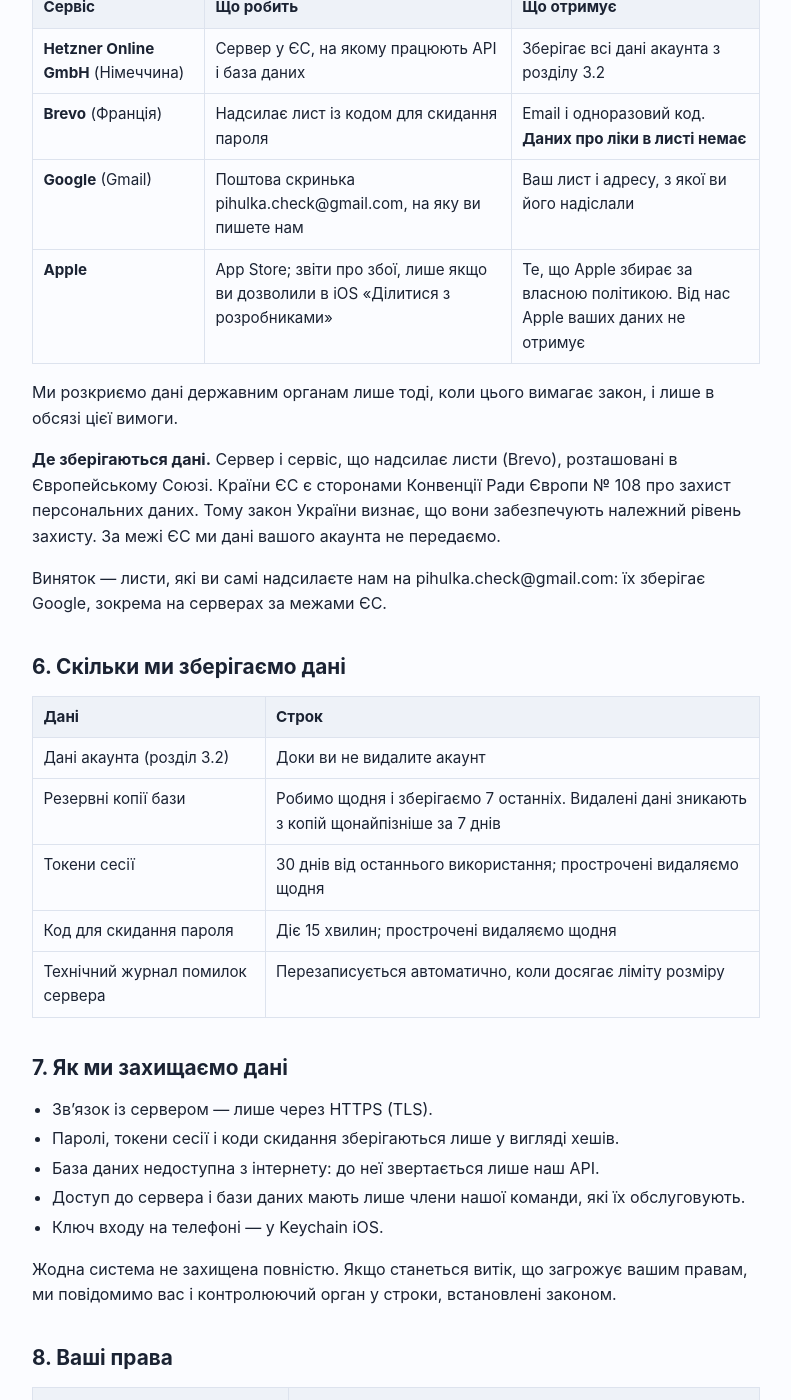
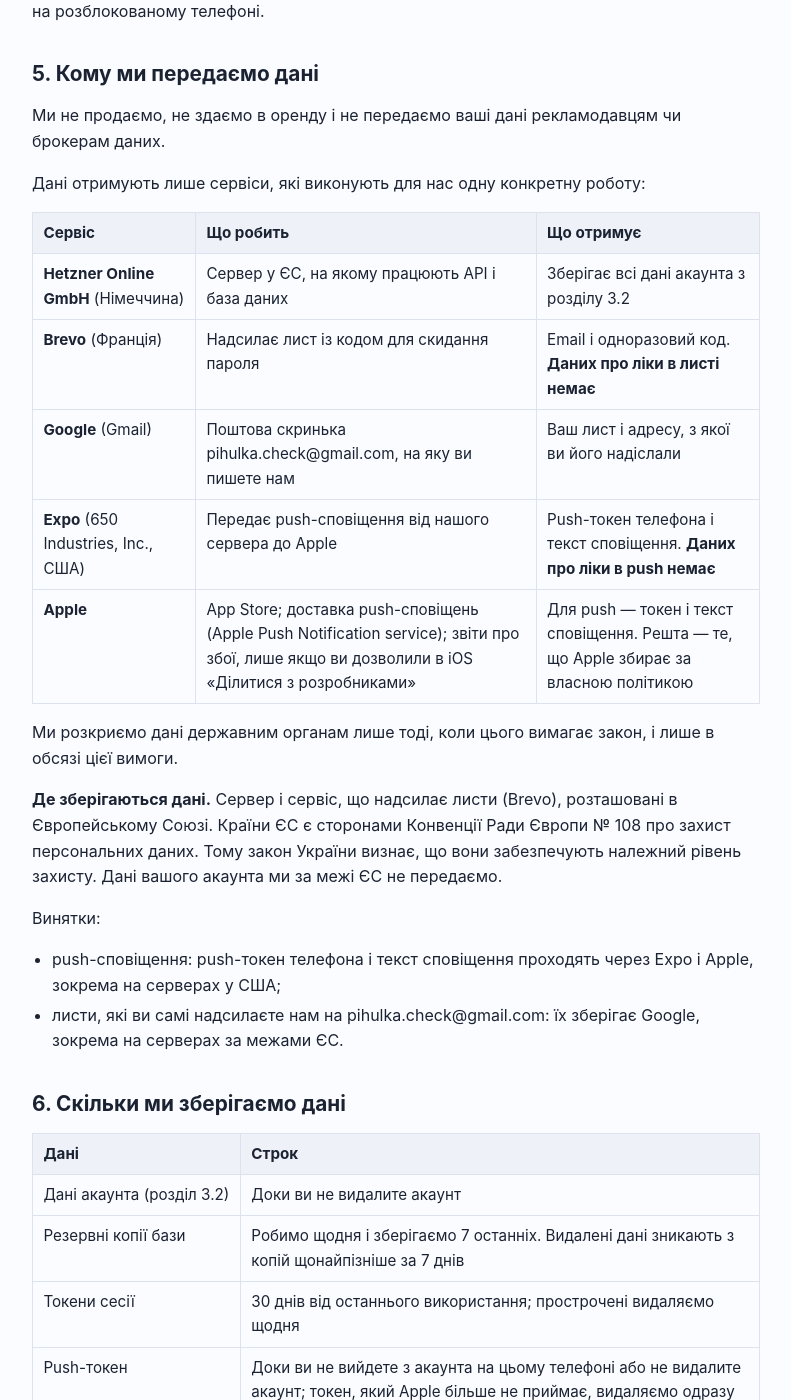
Before and after one commit to ybondur/pihulka-check-site, a Jekyll site: the page built from uk/privacy.md, in a window 1280 px wide and 1400 px high, scrolled down 3427 px. Shown: the whole window, without its empty margins (244-1035 px from the left). Built offline with Jekyll 4.4.1, drawn with Linux system fonts in a browser that asks for light colours; some of the changed text lies outside the part shown.

Commit message:
The policy says how push notifications reach the phone, through Expo and Apple
- With an account and notifications allowed, the app hands the server the
  phone's Expo push token, and the server can push to the account's phones
  (today only the test push the person asks for). The policy now lists the
  token in 3.2 and its retention in 6, says sign-out removes it, and names
  Expo (650 Industries, USA) and Apple's APNs as what carries the push.
- "Apple receives none of your data from us" and "we don't transfer account
  data outside the EU" are no longer true for push, so both say so.
- New version 2026-11-28; the app sends the same date as the consent version.

Co-Authored-By: Claude Opus 5.5 <noreply@anthropic.com>

```diff
--- a/_config.yml
+++ b/_config.yml
@@ -4,10 +4,10 @@ support_email: pihulka.check@gmail.com
 # The privacy policy's version: the date the app sends as `user_consent.version`
 # (pihulka-check-mobile `src/libs/authentication/legal.ts`). A new version is a
 # new date here, the same date in the app, and the words for it below.
-privacy_version: "2026-11-14"
+privacy_version: "2026-11-28"
 privacy_version_date:
-  uk: 14 листопада 2026 року
-  en: 14 November 2026
+  uk: 28 листопада 2026 року
+  en: 28 November 2026
 # Links between pages are relative, so the site works at any address:
 # <owner>.github.io/<repo>/ now, our own domain later.
 markdown: kramdown
--- a/uk/privacy.md
+++ b/uk/privacy.md
@@ -18,6 +18,7 @@ alt_label: English
 - **Без акаунта все лишається на вашому телефоні.** Ми не отримуємо ні ліків, ні розкладу, ні журналу прийомів.
 - **З акаунтом ми зберігаємо копію на своєму сервері**, щоб розклад не загубився після перевстановлення або на новому телефоні.
 - **Нагадування ставить сам телефон.** Вони працюють без інтернету і без нашого сервера.
+- **Push-сповіщення від сервера — лише з акаунтом і з вашого дозволу на сповіщення.** Їх доставляють Expo (США) і Apple. Даних про ліки в них немає.
 - **Ні реклами, ні аналітики, ні трекерів.** Ми не продаємо і не передаємо ваші дані рекламодавцям.
 - **Акаунт можна видалити в застосунку.** З сервера дані зникають одразу, з резервних копій — щонайпізніше за 7 днів.
 
@@ -36,7 +37,8 @@ Pihulka Check створює і підтримує невелика команд
 Pihulka Check нагадує про прийом ліків і повторює нагадування, доки ви не відповісте.
 
 - Нагадування — це локальні сповіщення iOS. Їх планує сам телефон, тому вони не проходять через наш сервер і через сервери Apple.
-- Сервер потрібен лише для двох речей: резервної копії і синхронізації між вашими телефонами. Без акаунта застосунок до нього не звертається.
+- Сервер потрібен для резервної копії і синхронізації між вашими телефонами. Без акаунта застосунок до нього не звертається.
+- З акаунтом сервер може надіслати push-сповіщення на ваші телефони — зараз лише тестове, яке ви просите самі. Нагадування про прийом від цього не залежать.
 
 ## 3. Які дані ми обробляємо
 
@@ -57,6 +59,7 @@ Pihulka Check нагадує про прийом ліків і повторює
 | **Розклад:** дні, часи, дати початку і кінця курсу, налаштування повторів | Те саме | **Ваша явна згода** |
 | **Журнал прийомів:** прийнято, пропущено, відкладено чи залишено без відповіді; коли це сталося і в якому часовому поясі | Історія і відсоток дотримання на всіх ваших телефонах | **Ваша явна згода** |
 | **Налаштування нагадувань:** інтервал і тривалість повторів, час відкладання, звук | Однакова поведінка на всіх телефонах | Виконання договору |
+| **Push-токен** телефона і платформа (iOS) — лише якщо ви увійшли і дозволили сповіщення | Надсилати push-сповіщення на ваші телефони | Виконання договору |
 | **Згоди:** який документ ви прийняли, яку версію, коли і якою мовою | Довести, що згоду було надано | Юридичний обов'язок |
 | **Технічні дані входу:** хеші токенів сесії, хеш одноразового коду для скидання пароля | Безпека акаунта | Законний інтерес (захист акаунта) |
 
@@ -90,7 +93,7 @@ Pihulka Check нагадує про прийом ліків і повторює
 
 - Ліки, розклад, налаштування і журнал прийомів за останні 90 днів зберігаються у сховищі застосунку на телефоні. Старіша історія завантажується з сервера, коли ви відкриваєте екран «Історія».
 - Ключ входу в акаунт зберігається у Keychain iOS.
-- Коли ви **виходите з акаунта**, ці дані залишаються на телефоні, і нагадування працюють далі. Щоб прибрати їх із телефону, видаліть застосунок.
+- Коли ви **виходите з акаунта**, ці дані залишаються на телефоні, і нагадування працюють далі. Щоб прибрати їх із телефону, видаліть застосунок. Push-токен цього телефона ми при виході прибираємо з сервера.
 
 **Сповіщення на заблокованому екрані.** Текст нагадування містить назву ліків. Якщо не хочете, щоб її бачили інші, у налаштуваннях сповіщень iOS увімкніть показ мініатюр лише на розблокованому телефоні.
 
@@ -105,13 +108,17 @@ Pihulka Check нагадує про прийом ліків і повторює
 | **Hetzner Online GmbH** (Німеччина) | Сервер у ЄС, на якому працюють API і база даних | Зберігає всі дані акаунта з розділу 3.2 |
 | **Brevo** (Франція) | Надсилає лист із кодом для скидання пароля | Email і одноразовий код. **Даних про ліки в листі немає** |
 | **Google** (Gmail) | Поштова скринька {{ site.support_email }}, на яку ви пишете нам | Ваш лист і адресу, з якої ви його надіслали |
-| **Apple** | App Store; звіти про збої, лише якщо ви дозволили в iOS «Ділитися з розробниками» | Те, що Apple збирає за власною політикою. Від нас Apple ваших даних не отримує |
+| **Expo** (650 Industries, Inc., США) | Передає push-сповіщення від нашого сервера до Apple | Push-токен телефона і текст сповіщення. **Даних про ліки в push немає** |
+| **Apple** | App Store; доставка push-сповіщень (Apple Push Notification service); звіти про збої, лише якщо ви дозволили в iOS «Ділитися з розробниками» | Для push — токен і текст сповіщення. Решта — те, що Apple збирає за власною політикою |
 
 Ми розкриємо дані державним органам лише тоді, коли цього вимагає закон, і лише в обсязі цієї вимоги.
 
-**Де зберігаються дані.** Сервер і сервіс, що надсилає листи (Brevo), розташовані в Європейському Союзі. Країни ЄС є сторонами Конвенції Ради Європи № 108 про захист персональних даних. Тому закон України визнає, що вони забезпечують належний рівень захисту. За межі ЄС ми дані вашого акаунта не передаємо.
+**Де зберігаються дані.** Сервер і сервіс, що надсилає листи (Brevo), розташовані в Європейському Союзі. Країни ЄС є сторонами Конвенції Ради Європи № 108 про захист персональних даних. Тому закон України визнає, що вони забезпечують належний рівень захисту. Дані вашого акаунта ми за межі ЄС не передаємо.
 
-Виняток — листи, які ви самі надсилаєте нам на {{ site.support_email }}: їх зберігає Google, зокрема на серверах за межами ЄС.
+Винятки:
+
+- push-сповіщення: push-токен телефона і текст сповіщення проходять через Expo і Apple, зокрема на серверах у США;
+- листи, які ви самі надсилаєте нам на {{ site.support_email }}: їх зберігає Google, зокрема на серверах за межами ЄС.
 
 ## 6. Скільки ми зберігаємо дані
 
@@ -120,6 +127,7 @@ Pihulka Check нагадує про прийом ліків і повторює
 | Дані акаунта (розділ 3.2) | Доки ви не видалите акаунт |
 | Резервні копії бази | Робимо щодня і зберігаємо 7 останніх. Видалені дані зникають з копій щонайпізніше за 7 днів |
 | Токени сесії | 30 днів від останнього використання; прострочені видаляємо щодня |
+| Push-токен | Доки ви не вийдете з акаунта на цьому телефоні або не видалите акаунт; токен, який Apple більше не приймає, видаляємо одразу |
 | Код для скидання пароля | Діє 15 хвилин; прострочені видаляємо щодня |
 | Технічний журнал помилок сервера | Перезаписується автоматично, коли досягає ліміту розміру |
 
```
Also changed, not shown: en/privacy.md (+12 -4 lines).
